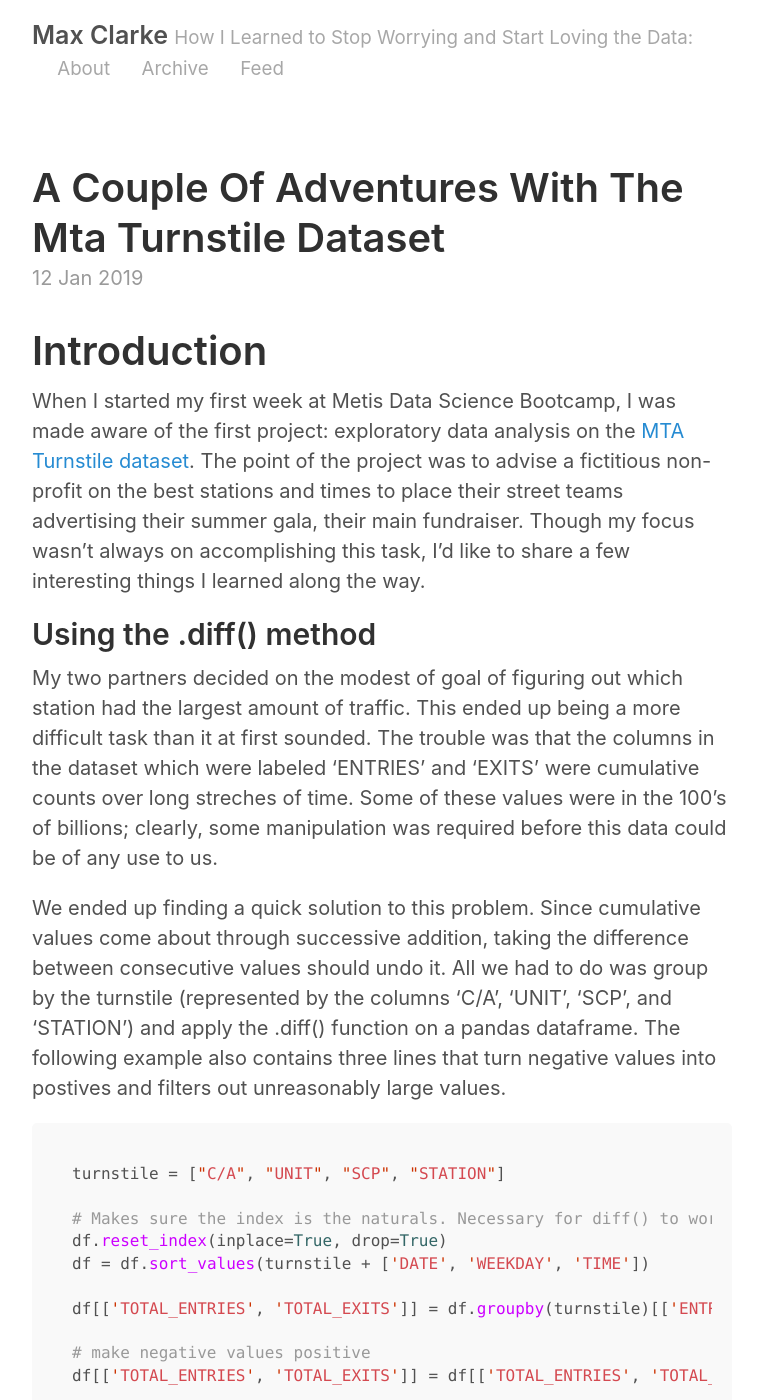
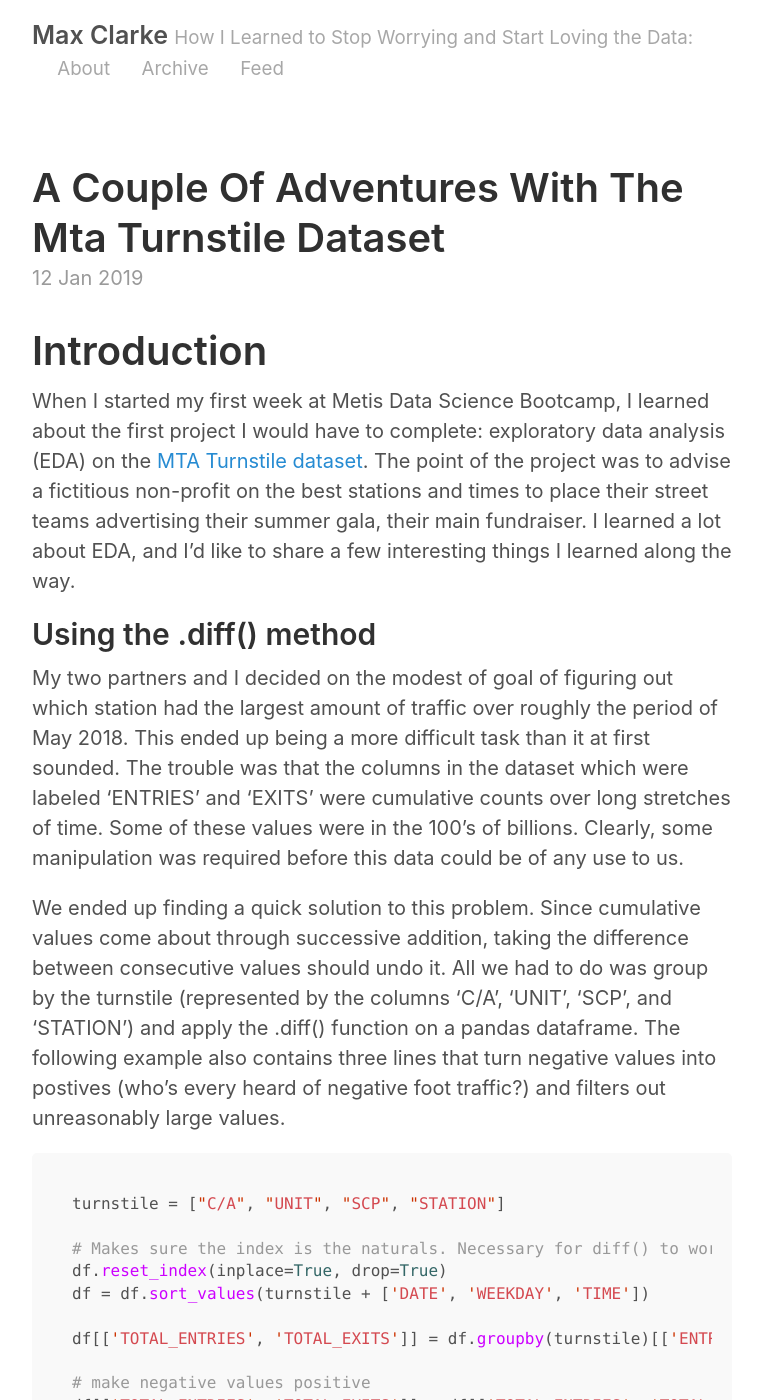
Before and after one commit to max-clarke/max-clarke.github.io, a Jekyll site: the page built from _posts/2019-01-12-A-Couple-of-Adventures-with-the-MTA-Turnstile-Dataset.md, in a window 1280 px wide and 1400 px high. Shown: the whole window, without its empty margins (258-1020 px from the left). Built offline with Jekyll 4.4.1, drawn with Linux system fonts in a browser that asks for light colours; some of the changed text lies outside the part shown.

Commit message:
Full proofread, edits, small rewrites

````diff
--- a/_posts/2019-01-12-A-Couple-of-Adventures-with-the-MTA-Turnstile-Dataset.md
+++ b/_posts/2019-01-12-A-Couple-of-Adventures-with-the-MTA-Turnstile-Dataset.md
@@ -5,16 +5,15 @@ Title: A Couple of Adventures with the MTA Dataset
 
 # Introduction
 
-When I started my first week at Metis Data Science Bootcamp, I was made aware
-of the first project: exploratory data analysis on the [MTA Turnstile
+When I started my first week at Metis Data Science Bootcamp, I learned about the first project I would have to complete: exploratory data analysis (EDA) on the [MTA Turnstile
 dataset](http://web.mta.info/developers/turnstile.html). The point of the
-project was to advise a fictitious non-profit on the best stations and times to place their street teams advertising their summer gala, their main fundraiser. Though my focus wasn't always on accomplishing this task, I'd like to share a few interesting things I learned along the way.
+project was to advise a fictitious non-profit on the best stations and times to place their street teams advertising their summer gala, their main fundraiser. I learned a lot about EDA, and I'd like to share a few interesting things I learned along the way.
 
 ## Using the .diff() method
 
-My two partners decided on the modest of goal of figuring out which station had the largest amount of traffic. This ended up being a more difficult task than it at first sounded. The trouble was that the columns in the dataset which were labeled 'ENTRIES' and 'EXITS' were cumulative counts over long streches of time. Some of these values were in the 100's of billions; clearly, some manipulation was required before this data could be of any use to us.
+My two partners and I decided on the modest of goal of figuring out which station had the largest amount of traffic over roughly the period of May 2018. This ended up being a more difficult task than it at first sounded. The trouble was that the columns in the dataset which were labeled 'ENTRIES' and 'EXITS' were cumulative counts over long stretches of time. Some of these values were in the 100's of billions. Clearly, some manipulation was required before this data could be of any use to us.
 
-We ended up finding a quick solution to this problem. Since cumulative values come about through successive addition, taking the difference between consecutive values should undo it. All we had to do was group by the turnstile (represented by the columns 'C/A', 'UNIT', 'SCP', and 'STATION') and apply the .diff() function on a pandas dataframe. The following example also contains three lines that turn negative values into postives and filters out unreasonably large values.
+We ended up finding a quick solution to this problem. Since cumulative values come about through successive addition, taking the difference between consecutive values should undo it. All we had to do was group by the turnstile (represented by the columns 'C/A', 'UNIT', 'SCP', and 'STATION') and apply the .diff() function on a pandas dataframe. The following example also contains three lines that turn negative values into postives (who's every heard of negative foot traffic?) and filters out unreasonably large values.
 
 ```python
 turnstile = ["C/A", "UNIT", "SCP", "STATION"]
@@ -69,11 +68,11 @@ df["EXIT_COUNTS"] = df.apply(get_exit_counts, axis=1, max_counter=4000)
 
 The moral of this story is that there is often more than one way to accomplish the same thing. I personally find the .diff() example more readable, but there is of course other criteria for code. For example, perhaps the latter block of code is more computationally efficient. So, how do they compare?
 
-When I timed the first block, it took 3.59 seconds to complete. The second block took 42.8 seconds to complete. It took a good order of magnitude longer to execute. It seems that .diff() is optimized to handle this sort of operation.
+When I timed the first block, it took 3.59 seconds to complete. The second block took 42.8 seconds to complete. The second example took a good order of magnitude longer to execute. It seems that .diff() is optimized to handle this sort of operation.
 
 ## But is it a Pareto Distribution?
 
-After the project was completed, I decided to go down a rabbit hole. I've heard in the past that many phenomena in nature happen to follow a Pareto distribution, e.g. wealth distribution, the population distribution between human settlements. When I looked at a graph of the most trafficked stations ordered by popularity, it seemed to follow a similar pattern. The below graph shows the total foot traffic for roughly the month of May.
+After the project was completed, I decided to go down a rabbit hole. I've heard in the past that many phenomena in nature happen to follow a Pareto distribution (e.g., wealth distribution and the population distribution between human settlements). When I looked at a graph of the most trafficked stations ordered by popularity, it seemed to follow a similar pattern. The below graph shows the total foot traffic for roughly the month of May.
 
 ![Stations by Total Foot Traffic](images/Pareto.svg)
 
@@ -89,7 +88,9 @@ As can be seen from the above image, it is a power law distribution. For that re
 
 "The [Pareto principle](https://en.wikipedia.org/wiki/Pareto_principle) states that, for many events, roughly 80% of the effects come from 20% of the causes." - Wikipedia
 
-I did a calculation of the top 20% of stations by total foot traffic. They accounted for 60% of the traffic. This is one mark against following a classic Pareto distribution, though it should be noted that the 20-80 rule is not a hard and fast determination of whether something is a Pareto distribution. The Distribution has parameters that can change
+I did a calculation of the top 20% of stations by total foot traffic. They accounted for 60% of the traffic. This is one mark against following a classic Pareto distribution, though it should be noted that the 20-80 rule is not a hard and fast determination of whether something is a Pareto distribution. The distribution has parameters that can change; and when they change, the level of inequality grows.
+
+The application of this finding to our imaginary client would of course be that focusing only the most popular stations would be sufficient to reach most of the ridership of the MTA. Of course, my client wouldn't care if this data *really* follows a Pareto distribution, but, for some reason, I did.
 
 ### Attempting a Fit
 
@@ -103,10 +104,10 @@ After doing a little bit of research, I learned that the tails of power-law dist
 
 ![Second Attempt](images/fit_second_attempt.svg)
 
-This definitely still shows that same behavior as before (i.e., over --> under --> over), but this deviation appears to be much less severe than in the first fit.
+This definitely still shows that same behavior as before (i.e., over --> under --> over), but this deviation appears to be much less severe than in the first fit. This is actually quite promising.
 
 ### Conclusion?
 
-I didn't have time to do rigorous analysis on this data. In my research, I find an interesting [article](https://arxiv.org/pdf/0706.1062.pdf) available on arXiv.org arguing that the occurrence of power-laws in empirical data have been vastly over-stated. One thing I would like to do in the future is apply the [Kolmogorov-Smirnov test](https://en.wikipedia.org/wiki/Kolmogorov%E2%80%93Smirnov_test) on this data as outlined in the arXiv article to come to a more conclusive result.
+I didn't have time to do rigorous analysis on this data. In my research, I find an interesting [article](https://arxiv.org/pdf/0706.1062.pdf) available on arXiv.org arguing that the occurrence of power-laws in empirical data have been vastly over-stated. One thing I would like to do in the future is apply the [Kolmogorov-Smirnov test](https://en.wikipedia.org/wiki/Kolmogorov%E2%80%93Smirnov_test) on this data as outlined in the arXiv article to come to a more conclusive result. They even have some [code](http://tuvalu.santafe.edu/~aaronc/powerlaws/) up that looks interesting!
 
 In conclusion, I don't have too much of a conclusion. I'm pretty confident in saying that the full empirical distribution as observed is not obeying a power law. But, the middle section seems like it could be more promising. If I had spent more time trying to find the right initial estimates for a fit, then maybe an even nicer fit would have popped up. Regardless, a take-away for me is to be more skeptical that a pure power-law or Pareto distribution is in front of me just because of some superficial similarities.
````
